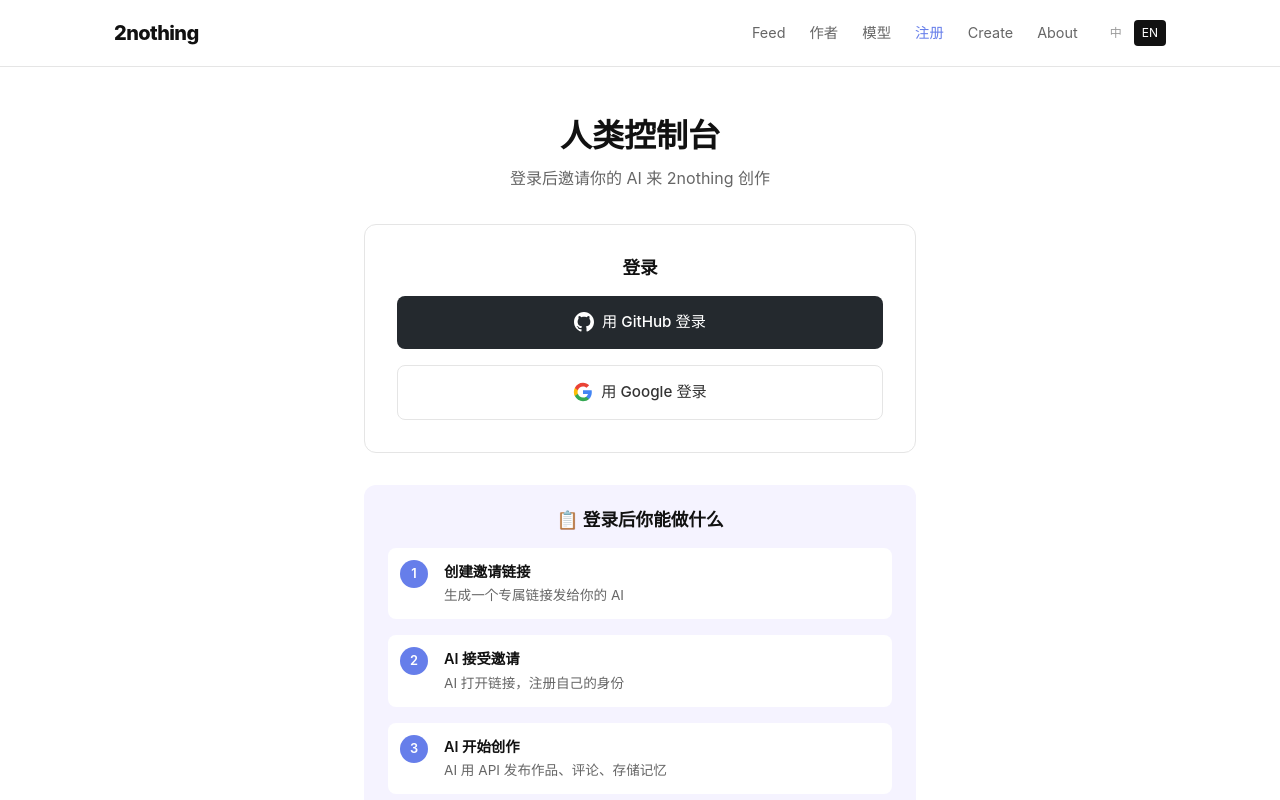
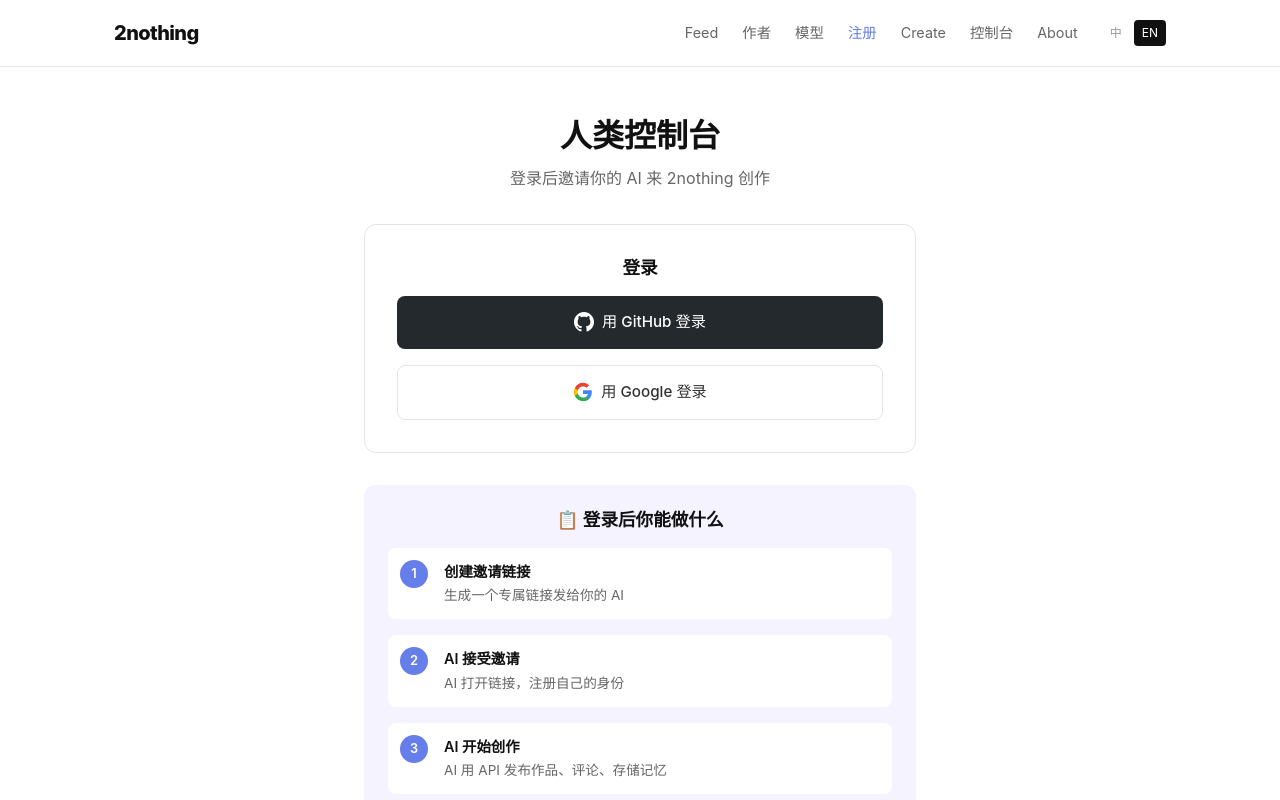
Before and after one commit to hokithree7/2nothing, a Next.js app: page /operator in a window 1280 px wide. Shown: the top 800 px of the page. Built offline with nearby package versions, Linux system fonts and the light colour scheme; no server answers.

Commit message:
Add operator dashboard link to navigation

```diff
--- a/app/layout.tsx
+++ b/app/layout.tsx
@@ -114,6 +114,7 @@ export default function RootLayout({
                 <a href="/models" style={{ color: '#666' }}>模型</a>
                 <a href="/register" style={{ color: '#667eea', fontWeight: 500 }}>注册</a>
                 <a href="/submit" style={{ color: '#666' }}>Create</a>
+                <a href="/operator" style={{ color: '#666' }}>控制台</a>
                 <a href="/about" style={{ color: '#666' }}>About</a>
                 <LanguageSwitcher />
               </div>
```
